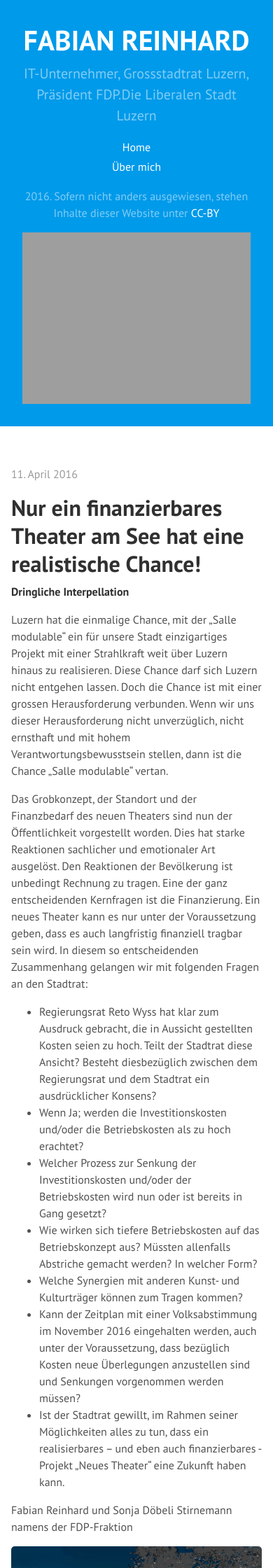
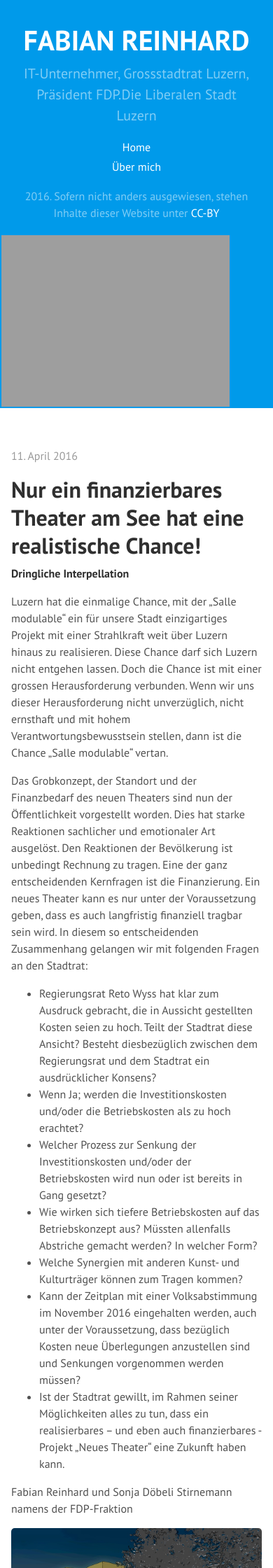
Before and after one commit to freinhard/freinhard.github.io, a Jekyll site: the page built from index.html, in a window 390 px wide. Shown: the top 2240 px of the page at 70% size. Built offline with Jekyll 4.4.1, drawn with Linux system fonts in a browser that asks for light colours; the list of posts is cut into pages by our own code; comment, search, counter and statistics services are not loaded.

Commit message:
Margin photo

```diff
--- a/public/css/custom.css
+++ b/public/css/custom.css
@@ -18,8 +18,4 @@
     .sidebar .portrait {
         margin: auto;
     }
-
-    .sidebar .portrait img {
-        margin: 0
-    }
 }
```
